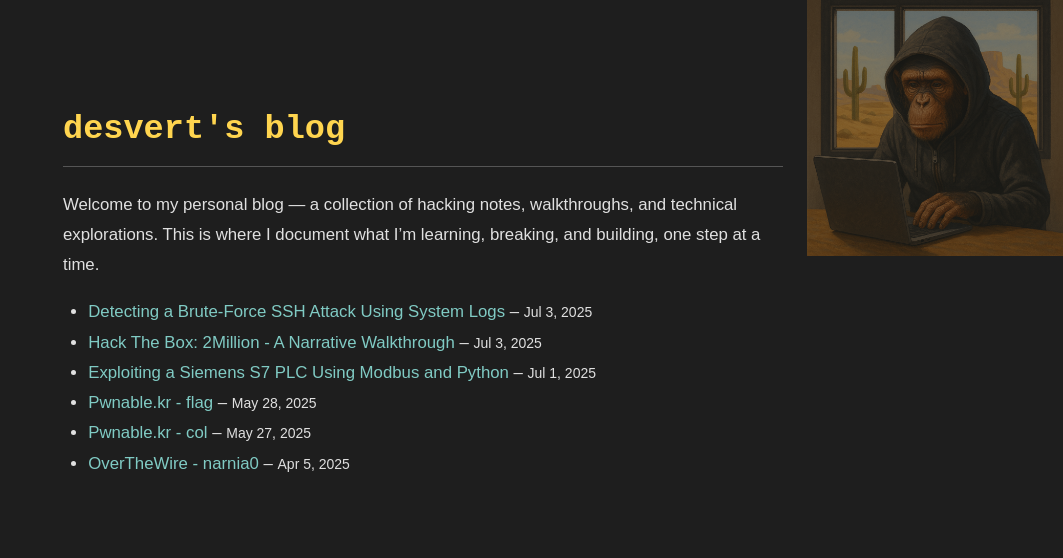
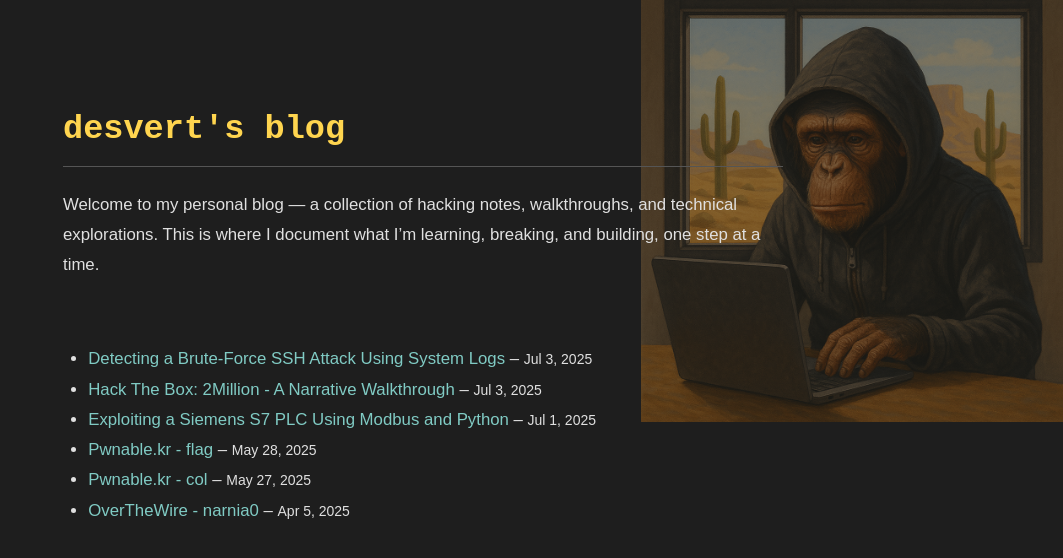
Before and after one commit to desvert/desvert.github.io, a Jekyll site: the page built from index.md, in a window 1280 px wide. Shown: the top 558 px of the page, without its empty margins (217-1280 px from the left). Built offline with Jekyll 4.4.1, drawn with Linux system fonts in a browser that asks for light colours.

Commit message:
updated css file

```diff
--- a/_layouts/home.html
+++ b/_layouts/home.html
@@ -10,6 +10,7 @@
   <div id="logo-bg">
     <h1>{{ site.title }}</h1>
     <p>Welcome to my personal blog — a collection of hacking notes, walkthroughs, and technical explorations. This is where I document what I’m learning, breaking, and building, one step at a time.</p>
+    <br>
     <ul>
       {% for post in site.posts %}
         <li>
--- a/assets/css/custom.css
+++ b/assets/css/custom.css
@@ -71,7 +71,7 @@ blockquote {
   position: fixed;
   top: 0;
   right: 0;
-  width: 20%;
+  width: 33%;
   height: auto;
   aspect-ratio: 1 / 1;
   background-image: url('/assets/images/logo.png');
```
